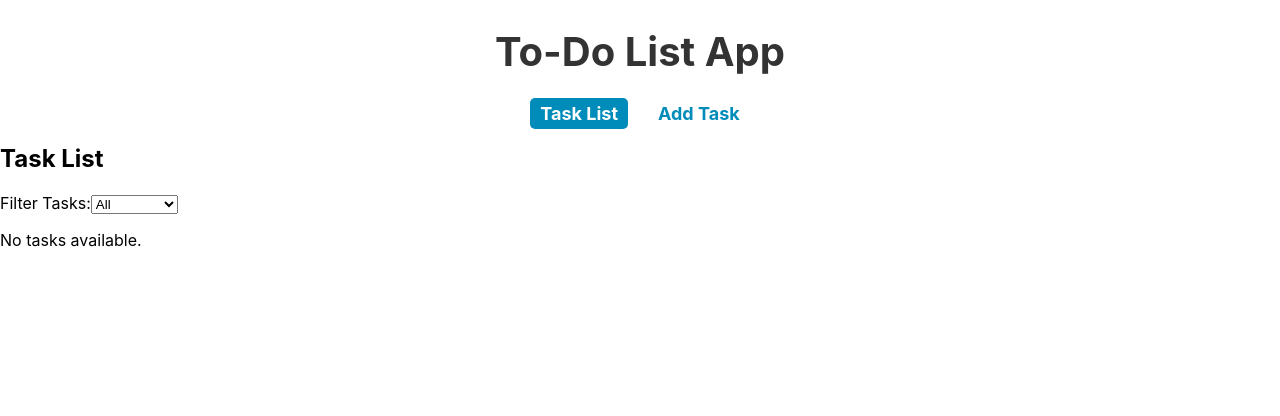
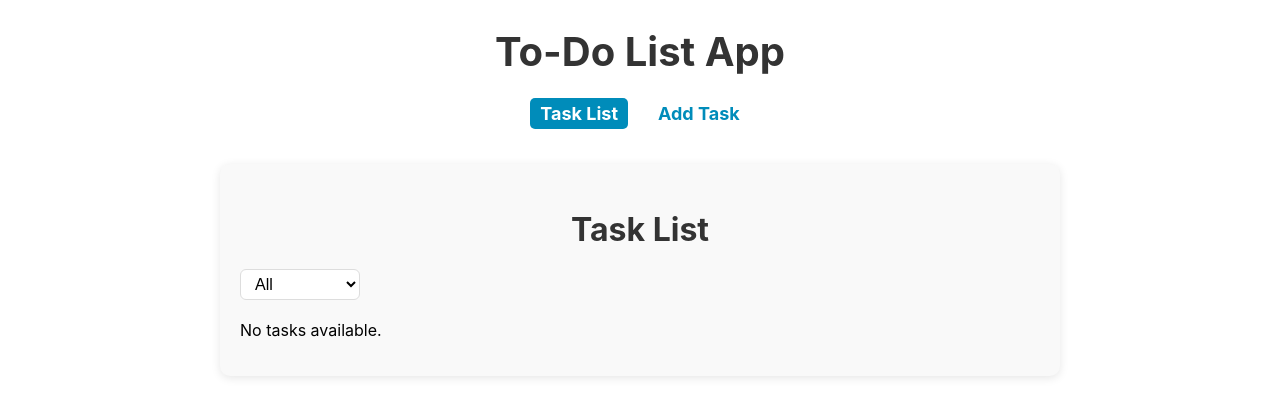
Before and after one commit to keerthana2624/React-todo-app, a React (Create React App) app in the folder to-do-app/: page /task-list in a window 1280 px wide. Shown: the top 416 px of the page. Built offline with nearby package versions, Linux system fonts and the light colour scheme.

Commit message:
Successfully completed the required features

```diff
--- a/to-do-app/src/components/TaskFilter.jsx
+++ b/to-do-app/src/components/TaskFilter.jsx
@@ -1,9 +1,9 @@
 import React from "react";
-
+import './TaskFilter.css'
 const TaskFilter = ({ filter, setFilter }) => {
   return (
     <div className="filter-container">
-      <label htmlFor="filter">Filter Tasks:</label>
+      {/* <label htmlFor="filter">Filter Tasks:</label> */}
       <select
         id="filter"
         value={filter}
--- a/to-do-app/src/components/TaskList.jsx
+++ b/to-do-app/src/components/TaskList.jsx
@@ -1,6 +1,8 @@
 import React, { useState, useEffect } from "react";
 import TaskFilter from "./TaskFilter";
-import "../App.css";
+// import "../App.css";
+import './TaskList.css'; // Make sure this path points to the actual file
+
 
 const TaskList = () => {
   const [tasks, setTasks] = useState([]);
```
